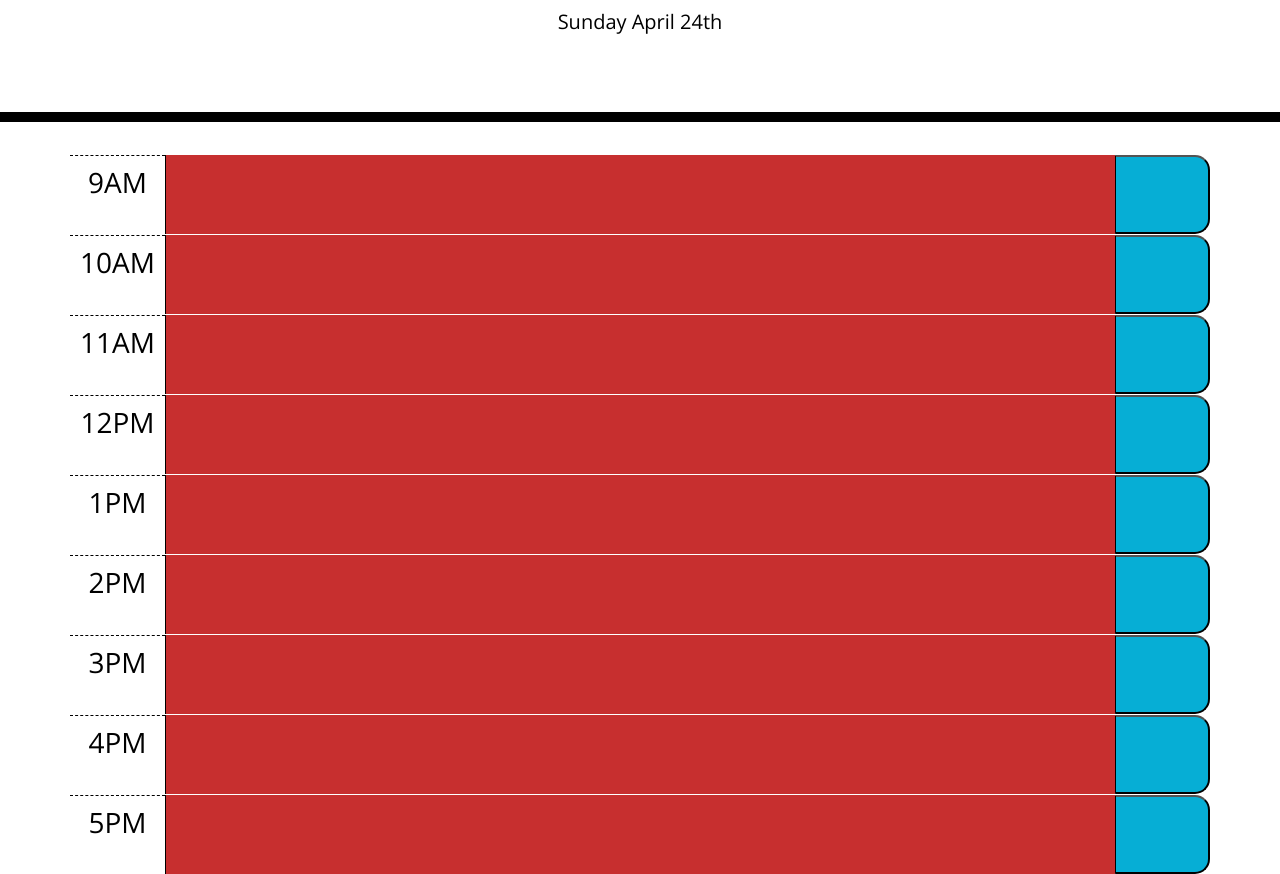
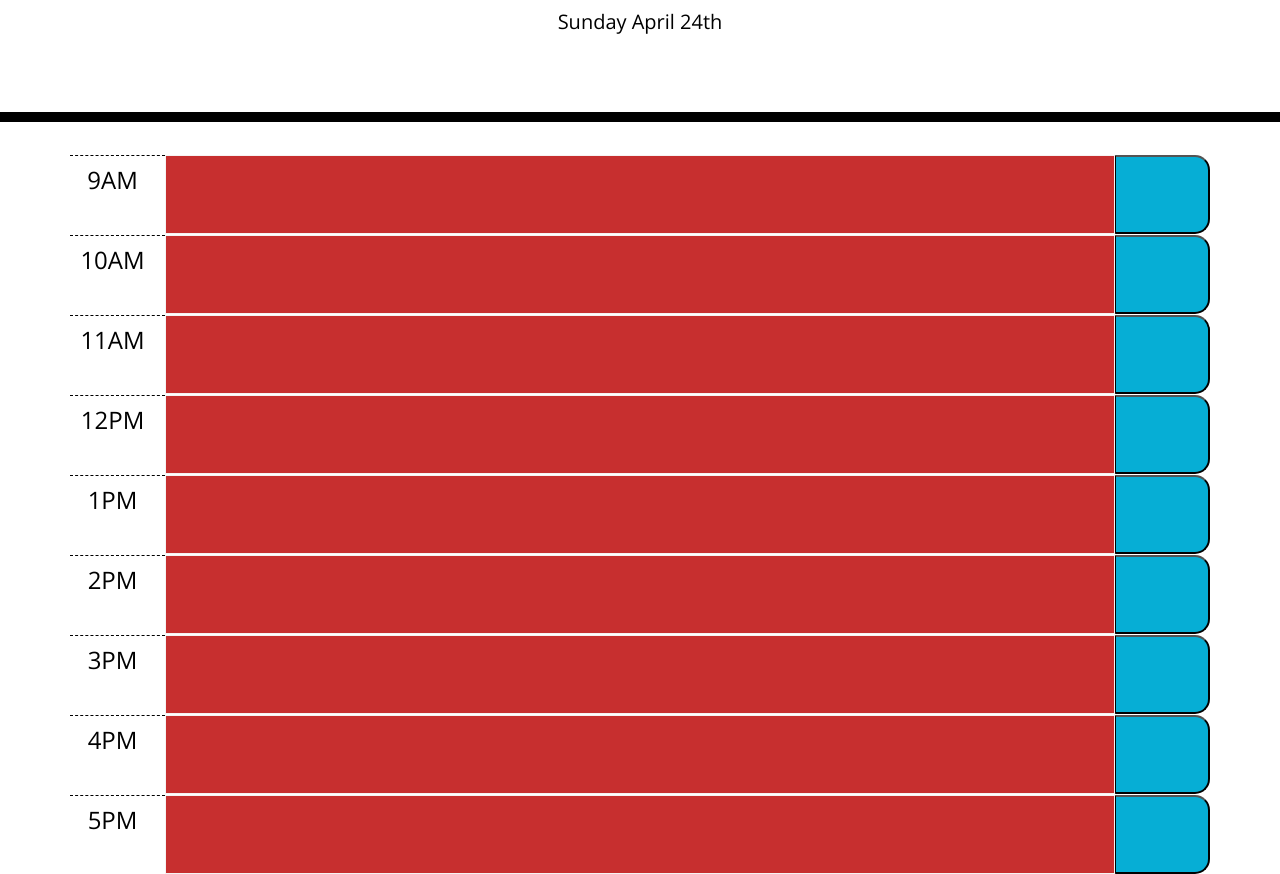
Before and after one commit to AndreBlankholm/work-day-scheduler, a plain HTML site: page index.html in a window 1280 px wide. Shown: the part 182-1056 px from the top of the page. Drawn offline with nearby package versions, Linux system fonts and the light colour scheme; a web font is replaced by a local one.

Commit message:
added json parse and some styling to the hours area

```diff
--- a/assets/css/styles.css
+++ b/assets/css/styles.css
@@ -9,11 +9,12 @@ body {
     border: none;
     resize: none;
     color: #000000;
-    border-left: 1px solid black;
+    border: 1px solid rgb(246, 243, 243);
     padding: 10px;
     font-weight: bold;
     font-size: medium;
     background-color: #ff6961;
+
   }
 
   .jumbotron {
@@ -31,6 +32,7 @@ body {
   .time-block{
     text-align: center;
     border-radius: 15px;
+
   }
 
   .row {
@@ -43,8 +45,10 @@ body {
     background-color:white;
     color: #000000;
     border-top: 1px dashed #000000;
-    padding: 10px;
-
+    padding-top: 10px;
+    padding-right: 20px;
+    padding-bottom: 10px;
+    padding-left: 10px;
   }
 
   .hour p {
--- a/assets/script.js
+++ b/assets/script.js
@@ -1,17 +1,18 @@
-// Assign saveBtn to button variable
+//saveBtn to button variable
 var saveButton = $(".saveBtn");
 
-// .ready() Runs everything before user sees it
-// Displays current date
+//
+// displays current date
 $(document).ready(function() {
     var currentDate = moment().format("dddd MMMM Do");
     $("#currentDay").text(currentDate);
 
-    // Time Block Colors: Past = Grey || Present = Red || Future = Green
+
     function currentTime() {
         var current = moment().hours()
         var time = $(".time-block");
         time.each(function() {
+            console.log(this);
             var hour = parseInt($(this).attr("id"))
             if (hour === current) {
                 $(this).children(".col-10").attr("class", "present col-10 description");
@@ -35,14 +36,14 @@ $(document).ready(function() {
     });
 
 
-
-    $("#9 textarea").val(localStorage.getItem("9"));
-    $("#10 textarea").val(localStorage.getItem("10"));
-    $("#11 textarea").val(localStorage.getItem("11"));
-    $("#12 textarea").val(localStorage.getItem("12"));
-    $("#13 textarea").val(localStorage.getItem("13"));
-    $("#14 textarea").val(localStorage.getItem("14"));
-    $("#15 textarea").val(localStorage.getItem("15"));
-    $("#16 textarea").val(localStorage.getItem("16"));
-    $("#17 textarea").val(localStorage.getItem("17"));
+    // added json parse
+    $("#9 textarea").val(JSON.parse(localStorage.getItem("9")));
+    $("#10 textarea").val(JSON.parse(localStorage.getItem("10")));
+    $("#11 textarea").val(JSON.parse(localStorage.getItem("11")));
+    $("#12 textarea").val(JSON.parse(localStorage.getItem("12")));
+    $("#13 textarea").val(JSON.parse(localStorage.getItem("13")));
+    $("#14 textarea").val(JSON.parse(localStorage.getItem("14")));
+    $("#15 textarea").val(JSON.parse(localStorage.getItem("15")));
+    $("#16 textarea").val(JSON.parse(localStorage.getItem("16")));
+    $("#17 textarea").val(JSON.parse(localStorage.getItem("17")));
 });
--- a/index.html
+++ b/index.html
@@ -37,7 +37,7 @@
     <div class="container">
       <!-- Timeblocks go here -->
       <div id="9" class="row time-block">
-        <h3 class="hour col-1">9AM</h3>
+        <h4 class="hour col-1">9AM</h4>
         <textarea class="description col-10"></textarea>
         <button id="9am" class="saveBtn col-1">
           <span class="oi oi-plus mr-2 p-1"></span>
@@ -47,7 +47,7 @@
     <div class="container">
       <!-- Timeblocks go here -->
       <div id="10" class="row time-block">
-        <h3 class="hour col-1">10AM</h3>
+        <h4 class="hour col-1">10AM</h4>
         <textarea class="description col-10"></textarea>
         <button id="10am" class="saveBtn col-1">
           <span class="oi oi-plus mr-2 p-1"></span>
@@ -57,7 +57,7 @@
     <div class="container">
       <!-- Timeblocks go here -->
       <div id="11" class="row time-block">
-        <h3 class="hour col-1">11AM</h3>
+        <h4 class="hour col-1">11AM</h4>
         <textarea class="description col-10"></textarea>
         <button id="10am" class="saveBtn col-1">
           <span class="oi oi-plus mr-2 p-1"></span>
@@ -67,7 +67,7 @@
     <div class="container">
       <!-- Timeblocks go here -->
       <div id="12" class="row time-block">
-        <h3 class="hour col-1">12PM</h3>
+        <h4 class="hour col-1">12PM</h4>
         <textarea class="description col-10"></textarea>
         <button id="10am" class="saveBtn col-1">
           <span class="oi oi-plus mr-2 p-1"></span>
@@ -77,7 +77,7 @@
     <div class="container">
       <!-- Timeblocks go here -->
       <div id="13" class="row time-block">
-        <h3 class="hour col-1">1PM</h3>
+        <h4 class="hour col-1">1PM</h4>
         <textarea class="description col-10"></textarea>
         <button id="10am" class="saveBtn col-1">
           <span class="oi oi-plus mr-2 p-1"></span>
@@ -87,7 +87,7 @@
     <div class="container">
       <!-- Timeblocks go here -->
       <div id="14"  class="row time-block">
-        <h3 class="hour col-1">2PM</h3>
+        <h4 class="hour col-1">2PM</h4>
         <textarea class="description col-10"></textarea>
         <button id="10am" class="saveBtn col-1">
           <span class="oi oi-plus mr-2 p-1"></span>
@@ -97,7 +97,7 @@
     <div class="container">
       <!-- Timeblocks go here -->
       <div id="15"class="row time-block">
-        <h3 class="hour col-1">3PM</h3>
+        <h4 class="hour col-1">3PM</h4>
         <textarea class="description col-10"></textarea>
         <button id="10am" class="saveBtn col-1">
           <span class="oi oi-plus mr-2 p-1"></span>
@@ -107,7 +107,7 @@
     <div class="container">
       <!-- Timeblocks go here -->
       <div id="16"  class="row time-block">
-        <h3 class="hour col-1">4PM</h3>
+        <h4 class="hour col-1">4PM</h4>
         <textarea class="description col-10"></textarea>
         <button id="10am" class="saveBtn col-1">
           <span class="oi oi-plus mr-2 p-1"></span>
@@ -117,7 +117,7 @@
     <div class="container">
       <!-- Timeblocks go here -->
       <div id="17" class="row time-block">
-        <h3 class="hour col-1">5PM</h3>
+        <h4 class="hour col-1">5PM</h4>
         <textarea class="description col-10"></textarea>
         <button id="10am" class="saveBtn col-1">
           <span class="oi oi-plus mr-2 p-1"></span>
```
